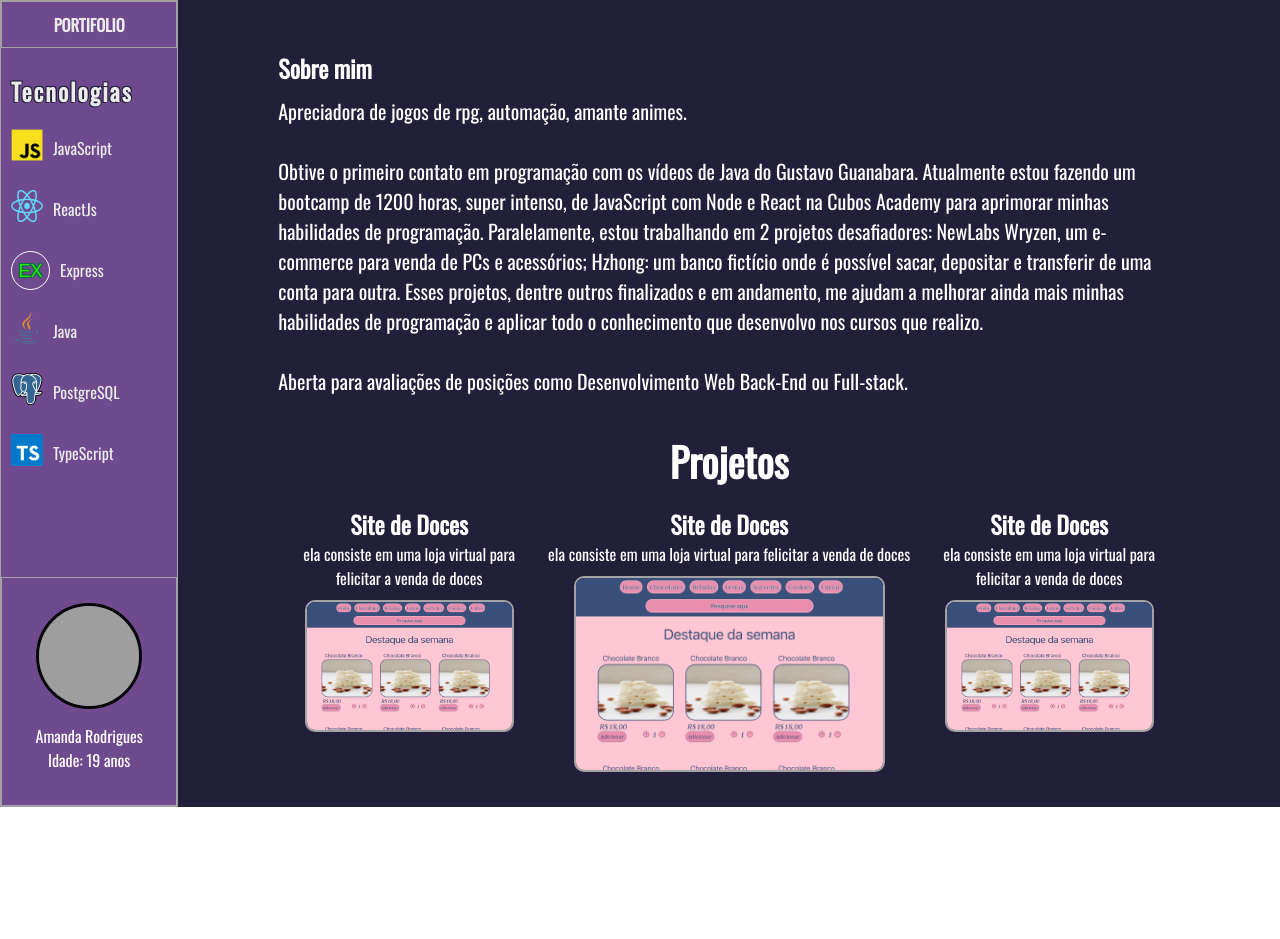
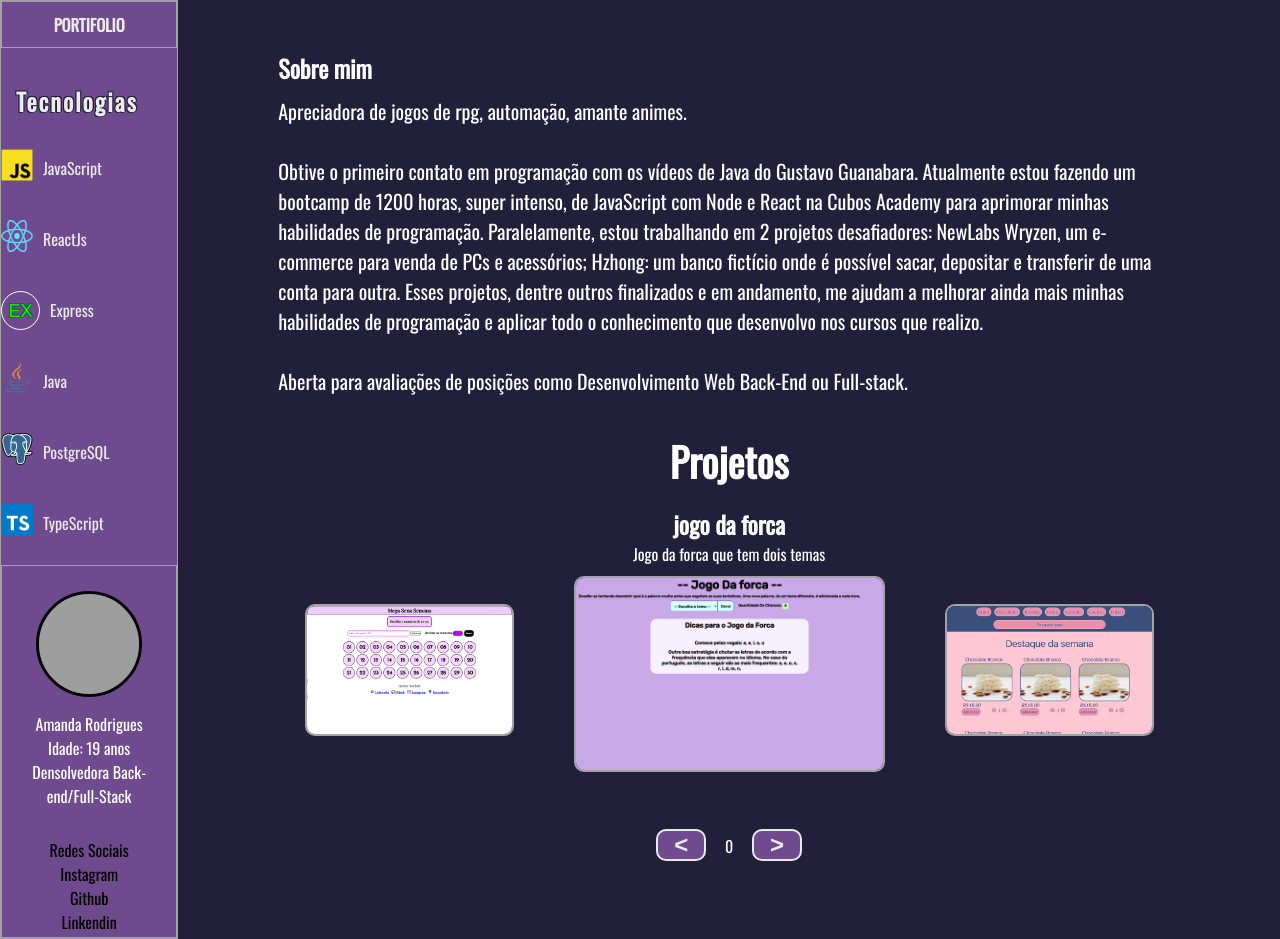
Before and after one commit to Amandalfs/Portifolio, a plain HTML site: page index.html in a window 1280 px wide. Before the commit the page ends 807 px from the top, so only its background shows below. Drawn offline with nearby package versions, Linux system fonts and the light colour scheme; grey boxes are pictures that could not be loaded.

```diff
--- a/index.html
+++ b/index.html
@@ -22,27 +22,27 @@
                 <div>
                     <h2>Tecnologias</h2>
                 </div>
-                <div class="opcoes_javascript">
+                <div class="opcoes_javascript tec">
                     <img src="assets/javascript-vector-logo-yellow-png-transparent-javascript-vector-12.png" alt="">
                     <p>JavaScript</p>
                 </div>
-                <div class="opcoes_ReactJs">
+                <div class="opcoes_ReactJs tec">
                     <img src="assets/React-icon.svg.png" alt="">
                     <p>ReactJs</p>
                 </div>
-                <div class="Express">
+                <div class="Express tec">
                     <span>EX</span>
                     <p>Express</p>
                 </div>
-                <div class="Java">
+                <div class="Java tec">
                     <img src="assets/java_icon.png" alt="">
                     <p>Java</p>
                 </div>
-                <div class="PostgreSQL">
+                <div class="PostgreSQL tec">
                     <img src="assets/postgreSQL_icon.png" alt="">
                     <p>PostgreSQL</p>
                 </div>
-                <div class="TypeScript">
+                <div class="TypeScript tec">
                     <img src="assets/typescript_icon.png" alt="">
                     <p>TypeScript</p>
                 </div>
@@ -55,6 +55,15 @@
                 <div class="perfil_nome">
                     <p>Amanda Rodrigues</p>
                     <p>Idade: 19 anos</p>
+                    <p>Densolvedora Back-end/Full-Stack</p>
+                </div>
+                <div class="perfil_nomeRede">Redes Sociais</div>
+                <div class="perfil_network">
+                    <ul class="network_list">
+                        <li class="list_instagram">Instagram</li>
+                        <li class="list_github">Github</li>
+                        <li class="list_linkendin">Linkendin</li>
+                    </ul>
                 </div>
             </div>
 
@@ -80,22 +89,27 @@
            <div class="require_projetos">
                 <h1>Projetos</h1>
                 <div class="projetos">
-                    <div>
-                        <h2>Site de Doces</h2>
-                        <p>ela consiste em uma loja virtual para felicitar a venda de doces </p>
-                        <a href="https://site-de-doces.vercel.app/"><img src="assets/sitedoce.png" alt=""></a>
+
+                    <div class="carrosel_esquerda">
+
+                        <a href="https://site-de-doces.vercel.app/"><img src="assets/imagens_projetos/loteria.png" alt=""></a>
                     </div>
-                    <div class="meio">
-                        <h2>Site de Doces</h2>
-                        <p>ela consiste em uma loja virtual para felicitar a venda de doces </p>
-                        <a href="https://site-de-doces.vercel.app/"><img src="assets/sitedoce.png" alt=""></a>
+                    <div class="carrosel_meio">
+                        <h2>jogo da forca</h2>
+                        <p>Jogo da forca que tem dois temas</p>
+                        <a href="https://site-de-doces.vercel.app/"><img src="assets/imagens_projetos/jogodaforca.png" alt=""></a>
                     </div>
-                    <div>
-                        <h2>Site de Doces</h2>
-                        <p>ela consiste em uma loja virtual para felicitar a venda de doces </p>
-                        <a href="https://site-de-doces.vercel.app/"><img src="assets/sitedoce.png" alt=""></a>
+                    <div class="carrosel_direta">
+                        <a href="https://site-de-doces.vercel.app/"><img src="assets/imagens_projetos/sitedoce.png" alt=""></a>
+
                     </div>
+
                 </div>
+                <nav class="nav">
+                    <button class="button_retornar"><</button>
+                    <span>0</span>
+                    <button class="button_retornar">></button>
+                </nav>
             </div>
     </section>
 </body>
--- a/styles.css
+++ b/styles.css
@@ -31,7 +31,7 @@ body {
 }
 
 .menu_opcoes div{
-    margin-left: 10px;
+    padding-top: 10px;
     display: flex;
     flex-direction: row;
     justify-content: flex-start;
@@ -52,6 +52,7 @@ body {
 }
 
 .menu_opcoes div h2 {
+    margin-left: 15px;
     color: #EBEBEB;
     margin-bottom: 20px;
     text-shadow:-1px -1px 0px #221F3B,
@@ -160,10 +161,8 @@ body {
 .require_projetos {
     margin-top: 20px;
     text-align: center;
-
     display: flex;
     flex-direction: column;
-
 }
 
 .require_projetos h1 {
@@ -172,19 +171,14 @@ body {
 }
 
 .projetos {
+    position: relative;
     display: flex;
     flex-direction: row;
-
     justify-content: center;
-    margin-bottom: 30px;
-    overflow: hidden;
 }
-
-
 
 .projetos div p{
     font-size: 10x;
-
 }
 .projetos div img {
     height: auto;
@@ -199,4 +193,48 @@ body {
 
 .projetos div:first-child, .projetos div:last-child{
     width: 20vw;
+    margin: 8% 0;
 }
+
+.nav button {
+    margin-bottom: 15px;
+    padding:  0 16px;
+    border: 2px solid #EBEBEB;
+    background-color: #6F4A8E;
+    border-radius: 10px;
+    margin-left: 15px;
+    margin-right: 15px;
+    color: #EBEBEB;
+    font-weight: 700;
+    font-size: 1.5rem;
+    cursor: pointer;
+    transition: transform .5s ease-in-out;
+}
+
+.nav button:active{
+    background-color: #EBEBEB;
+    border-color: #6F4A8E;
+    transition: 0.5 ease-in;
+    color: #6F4A8E;
+    transform: scale(1.2);
+}
+
+.nav button:hover  {
+    transform: scaleX(1.2);
+}
+
+.tec:hover{
+    padding-left: 60px;
+    border: 1px solid #221F3B;
+    transition: .6s;
+    background-color: #221f3baf;
+    cursor: pointer;
+}
+
+.projetos div img:hover {
+   transform: scale(1.2);
+}
+
+.projetos div  img {
+    transition: transform 1s
+}
```
Also changed, not shown: assets/javascript/database.js (added, +54 -0 lines), assets/imagens_projetos/bancohzhong.png (added), assets/imagens_projetos/conversor.png (added), assets/imagens_projetos/jogodaforca.png (added), assets/imagens_projetos/loteria.png (added), assets/imagens_projetos/newlabsWryzen.png (added), assets/imagens_projetos/nutricionista.png (added), assets/imagens_projetos/sitedoce.png (renamed from assets/sitedoce.png), assets/javascript/carrosel.js (added).
